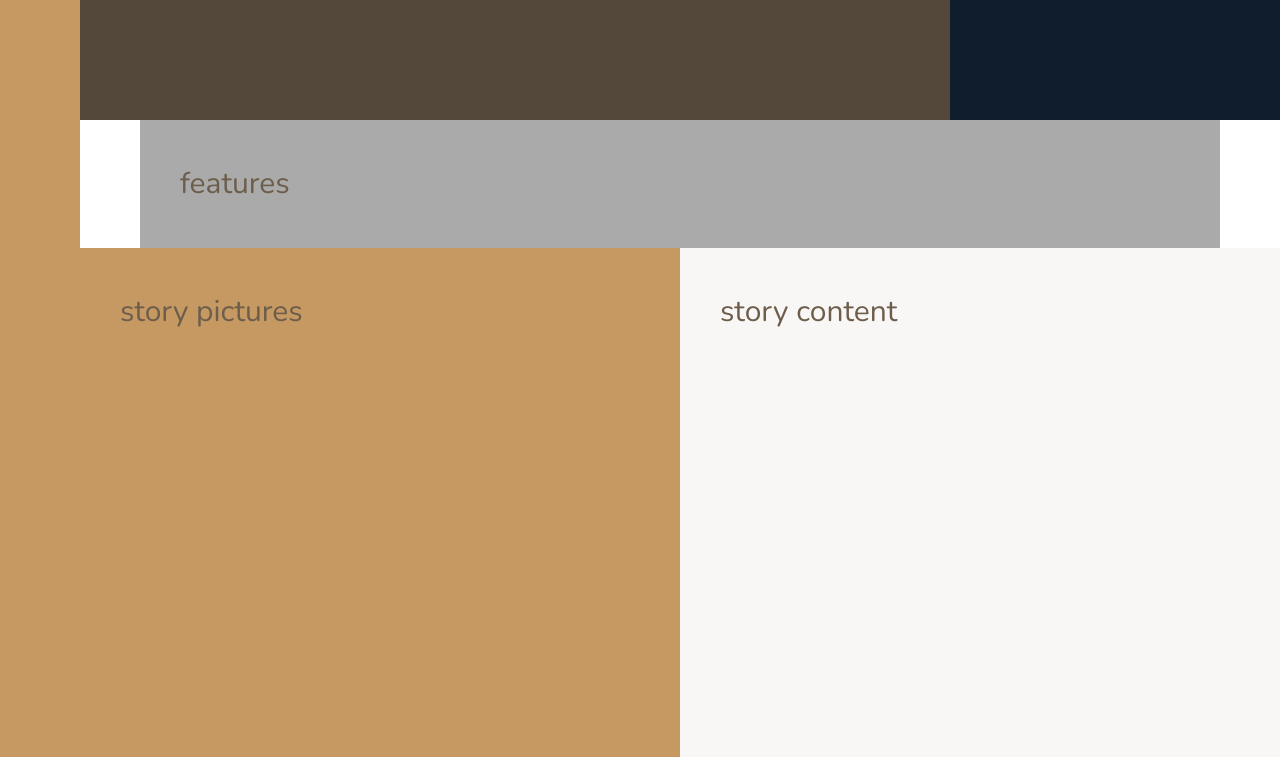
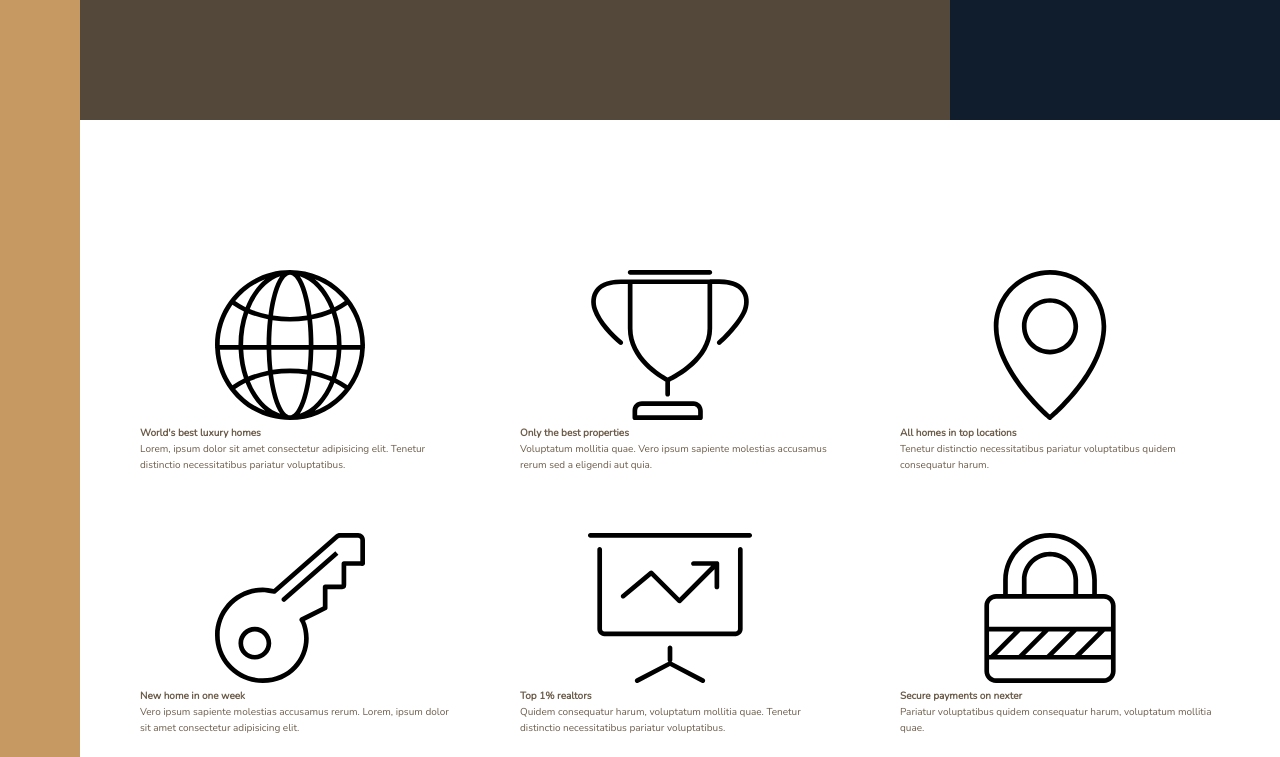
Before and after one commit to bangarangler/nexterwebsitelessongrid, a website: page index.html in a window 1280 px wide. Shown: the part 520-1277 px from the top of the page. Drawn offline with nearby package versions, Linux system fonts and the light colour scheme.

Commit message:
added markup for features section

```diff
--- a/index.html
+++ b/index.html
@@ -25,7 +25,60 @@
 		</div>
 
 		<section class="features">
-			features
+			<div class="feature">
+				<svg class="feature__icon">
+					<use xlink:href="img/sprite.svg#icon-global"></use>
+				</svg>
+				<h4 class="heading-4">World's best luxury homes</h4>
+				<p class="feature__text">
+					Lorem, ipsum dolor sit amet consectetur adipisicing elit. Tenetur distinctio necessitatibus pariatur voluptatibus.</p>
+			</div>
+
+			<div class="feature">
+				<svg class="feature__icon">
+					<use xlink:href="img/sprite.svg#icon-trophy"></use>
+				</svg>
+				<h4 class="heading-4">Only the best properties</h4>
+				<p class="feature__text">
+					Voluptatum mollitia quae. Vero ipsum sapiente molestias accusamus rerum sed a eligendi aut quia.</p>
+			</div>
+
+			<div class="feature">
+				<svg class="feature__icon">
+					<use xlink:href="img/sprite.svg#icon-map-pin"></use>
+				</svg>
+				<h4 class="heading-4">All homes in top locations</h4>
+				<p class="feature__text">
+					Tenetur distinctio necessitatibus pariatur voluptatibus quidem consequatur harum.</p>
+			</div>
+
+			<div class="feature">
+				<svg class="feature__icon">
+					<use xlink:href="img/sprite.svg#icon-key"></use>
+				</svg>
+				<h4 class="heading-4">New home in one week</h4>
+				<p class="feature__text">
+					Vero ipsum sapiente molestias accusamus rerum. Lorem, ipsum dolor sit amet consectetur adipisicing elit.</p>
+			</div>
+
+			<div class="feature">
+				<svg class="feature__icon">
+					<use xlink:href="img/sprite.svg#icon-presentation"></use>
+				</svg>
+				<h4 class="heading-4">Top 1% realtors</h4>
+				<p class="feature__text">
+					Quidem consequatur harum, voluptatum mollitia quae. Tenetur distinctio necessitatibus pariatur voluptatibus.</p>
+			</div>
+
+			<div class="feature">
+				<svg class="feature__icon">
+					<use xlink:href="img/sprite.svg#icon-lock"></use>
+				</svg>
+				<h4 class="heading-4">Secure payments on nexter</h4>
+				<p class="feature__text">
+					Pariatur voluptatibus quidem consequatur harum, voluptatum mollitia quae.</p>
+			</div>
+
 		</section>
 
 		<div class="story__pictures">
--- a/sass/_base.scss
+++ b/sass/_base.scss
@@ -42,8 +42,4 @@ body {
     [center-start] repeat(8, [col-start] minmax(min-content, 14rem) [col-end])
     [center-end] minmax(6rem, 1fr) [full-end];
 
-  & > * {
-    padding: 40px;
-    font-size: 3rem;
-  }
 }
--- a/sass/_features.scss
+++ b/sass/_features.scss
@@ -1,4 +1,9 @@
 .features {
-	background-color: $color-grey-light-2;
 	grid-column: center-start / center-end;
+
+	margin: 15rem 0;
+
+	display: grid;
+	grid-template-columns: repeat(3, 1fr);
+	grid-gap: 6rem;
 }
```
Also changed, not shown: css/style.css.
